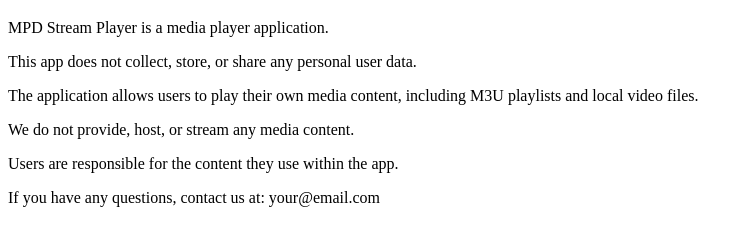
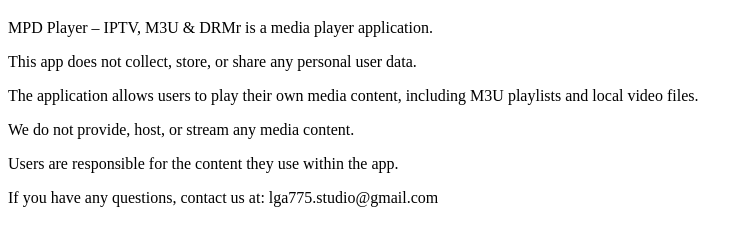
Before and after one commit to feryinternet/privacy-policy-mpd, a plain HTML site: page index.html in a window 1280 px wide. Shown: the part 61-306 px from the top of the page, without its empty margins (0-749 px from the left). Drawn offline with Linux system fonts and the light colour scheme.

Commit message:
Update index.html

```diff
--- a/index.html
+++ b/index.html
@@ -2,13 +2,13 @@
 <html>
 <head>
   <meta charset="UTF-8">
-  <title>Privacy Policy - MPD Stream Player</title>
+  <title>Privacy Policy - MPD Player – IPTV, M3U & DRM</title>
 </head>
 <body>
 
 <h1>Privacy Policy</h1>
 
-<p>MPD Stream Player is a media player application.</p>
+<p>MPD Player – IPTV, M3U & DRMr is a media player application.</p>
 
 <p>This app does not collect, store, or share any personal user data.</p>
 
@@ -18,7 +18,7 @@
 
 <p>Users are responsible for the content they use within the app.</p>
 
-<p>If you have any questions, contact us at: your@email.com</p>
+<p>If you have any questions, contact us at: lga775.studio@gmail.com</p>
 
 </body>
 </html>
```
